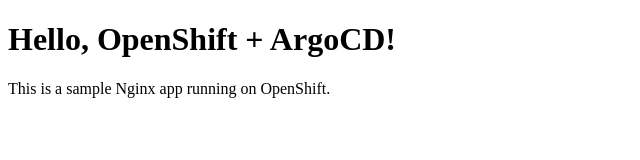
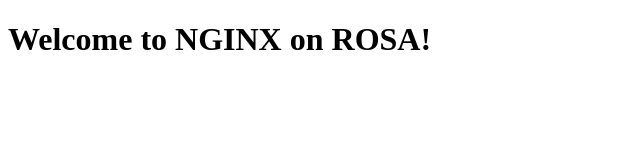
Before and after one commit to Pathivada-Varshini/argocd-openshift-app, a plain HTML site: page index.html in a window 1280 px wide. Shown: the whole page, without its empty margins (0-640 px from the left). Drawn offline with Linux system fonts and the light colour scheme.

Commit message:
initial commit

```diff
--- a/index.html
+++ b/index.html
@@ -1,10 +1,9 @@
 <!DOCTYPE html>
 <html>
 <head>
-    <title>Welcome to My Nginx App</title>
+    <title>NGINX on ROSA</title>
 </head>
 <body>
-    <h1>Hello, OpenShift + ArgoCD!</h1>
-    <p>This is a sample Nginx app running on OpenShift.</p>
+    <h1>Welcome to NGINX on ROSA!</h1>
 </body>
 </html>
```
Also changed, not shown: 19 other files.
